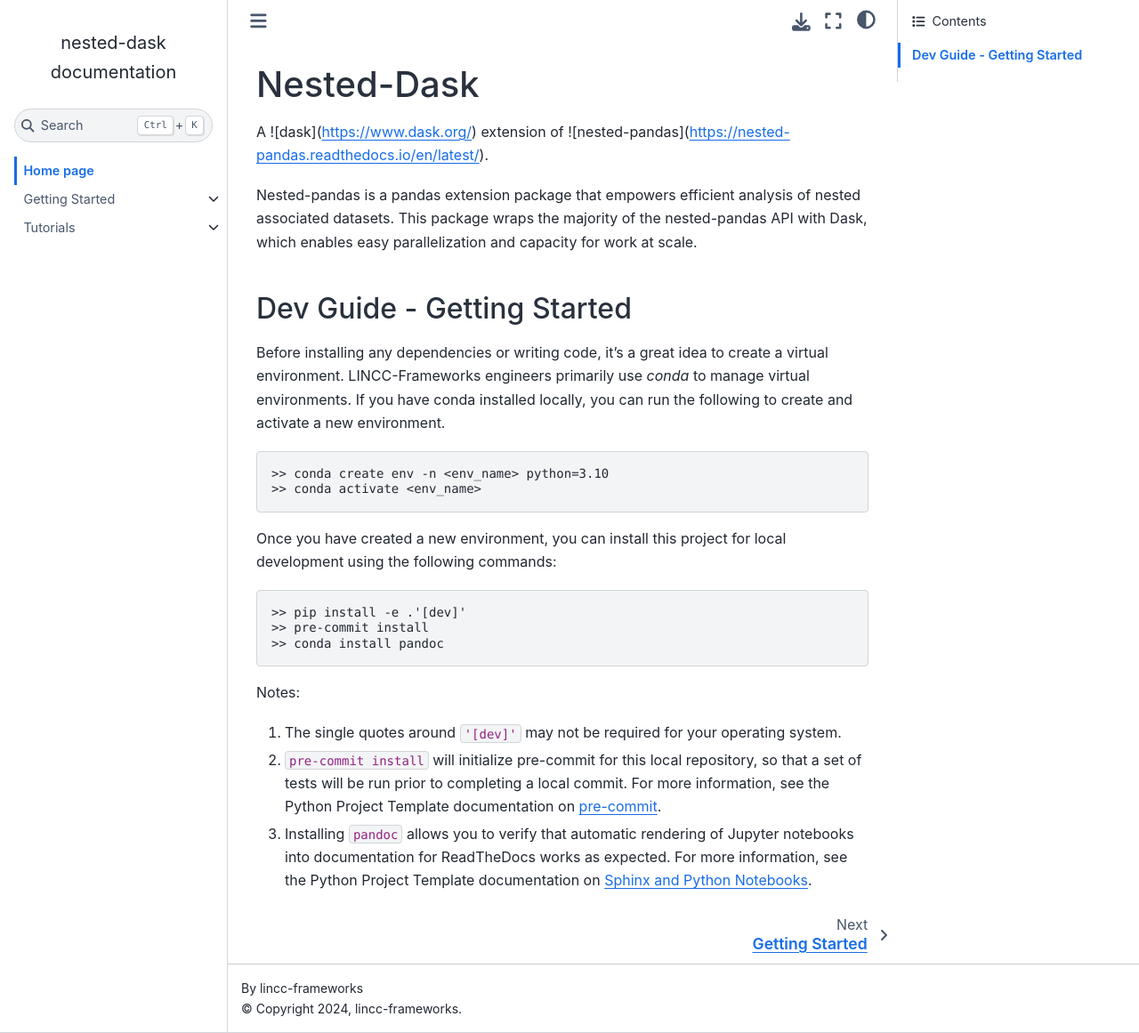
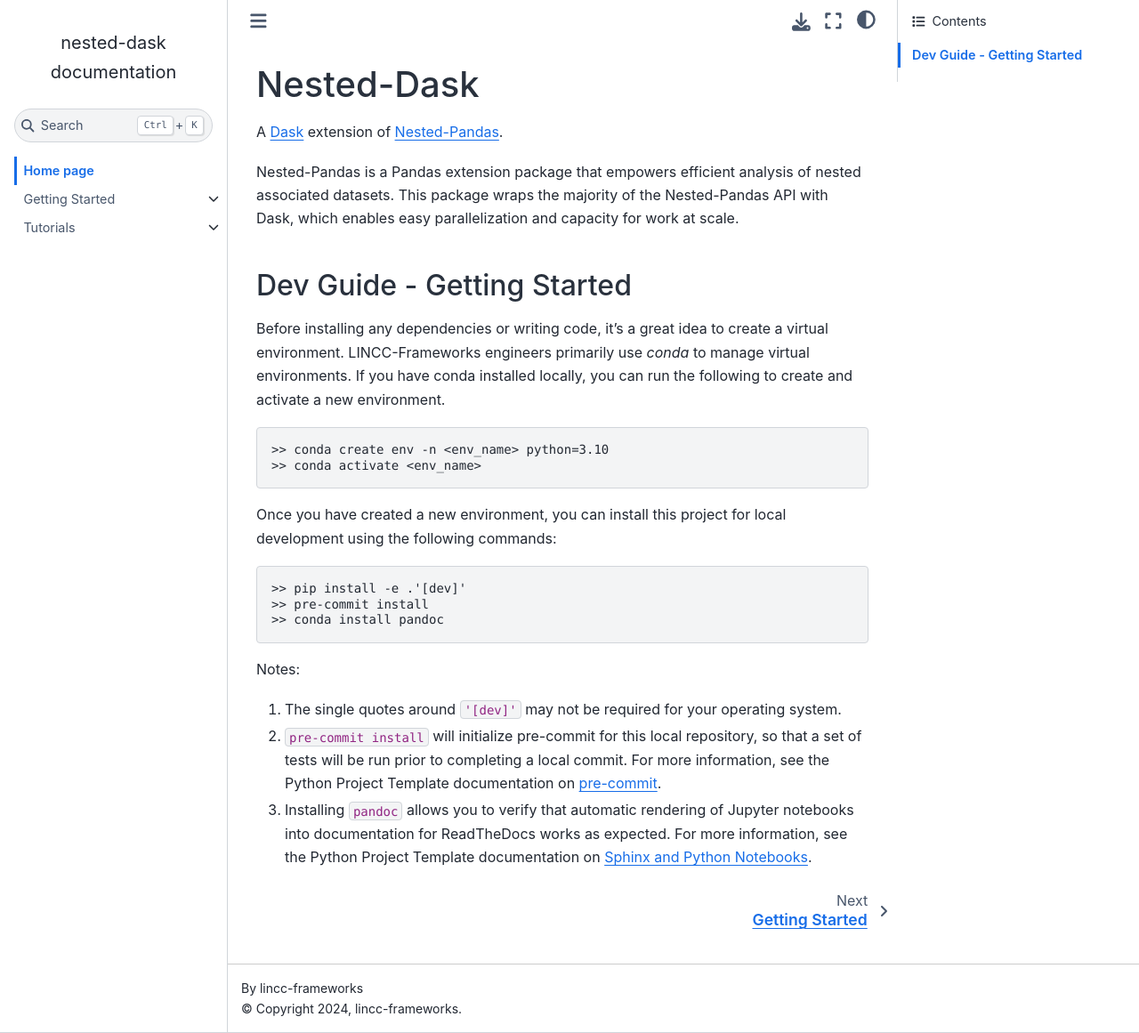
Before and after one commit to lincc-frameworks/nested-dask, a Sphinx documentation site: the page built from docs/index.rst, in a window 1280 px wide and 1161 px high. Shown: the whole window at 89% size. Built offline with Sphinx 7.4.7 and the Sphinx Book theme 1.1.4, drawn with Linux system fonts in a browser that asks for light colours; pages that are not in the unit, such as notebooks, are missing from menus.

Commit message:
formatting tweaks

```diff
--- a/docs/index.rst
+++ b/docs/index.rst
@@ -5,12 +5,12 @@
 Nested-Dask
 ========================================================================================
 
-A ![dask](https://www.dask.org/) extension of
-![nested-pandas](https://nested-pandas.readthedocs.io/en/latest/).
+A `Dask <https://www.dask.org/>`_ extension of
+`Nested-Pandas <https://nested-pandas.readthedocs.io/en/latest/>`_.
 
-Nested-pandas is a pandas extension package that empowers efficient analysis
+Nested-Pandas is a Pandas extension package that empowers efficient analysis
 of nested associated datasets. This package wraps the majority of the
-nested-pandas API with Dask, which enables easy parallelization and capacity
+Nested-Pandas API with Dask, which enables easy parallelization and capacity
 for work at scale.
 
 
--- a/docs/tutorials.rst
+++ b/docs/tutorials.rst
@@ -4,4 +4,4 @@
 .. toctree::
 
     Loading Data into Nested-Dask <tutorials/loading_data>
-    Using the `nest` Accessor <tutorials/loading_data>
+    Using the `nest` Accessor <tutorials/nest_accessor>
```
